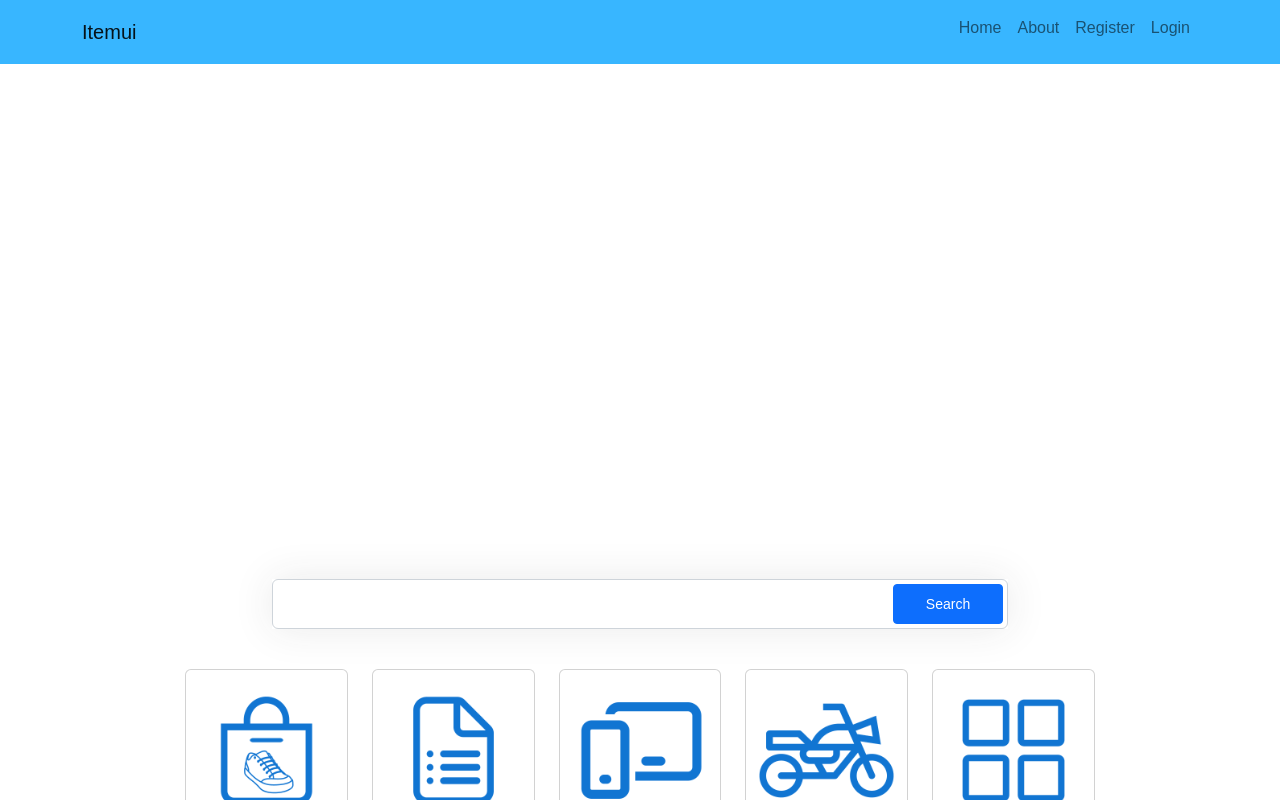
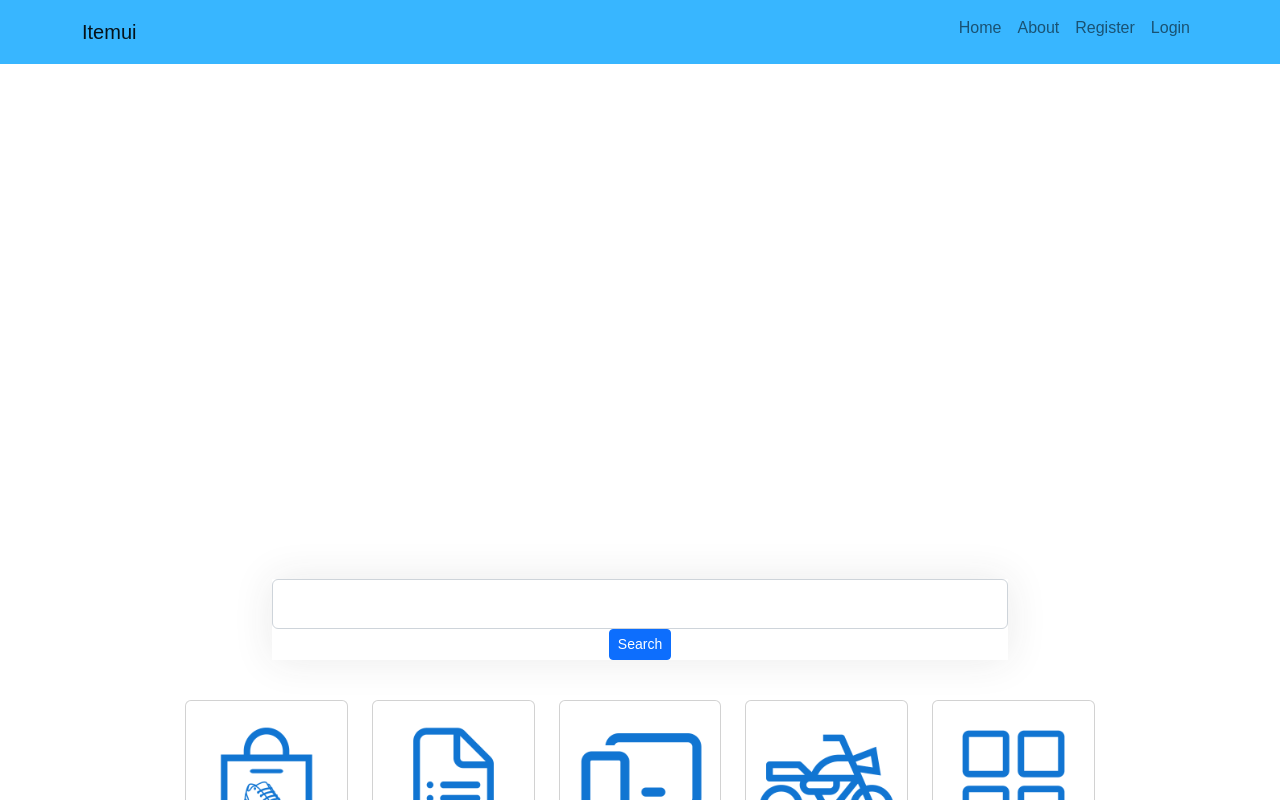
Before and after one commit to ariawanpramono/Itemui, a React (Create React App) app: page / in a window 1280 px wide. Shown: the top 800 px of the page. Built offline with nearby package versions, Linux system fonts and the light colour scheme.

Commit message:
adding serach function

```diff
--- a/src/component/SearchForm/SearchForm.js
+++ b/src/component/SearchForm/SearchForm.js
@@ -1,14 +1,27 @@
+import { useState } from "react";
+import { Link } from "react-router-dom";
 import "./SearchForm.css";
 
 const SearchForm = () => {
+
+  const [searchInput, setSearchInput] = useState('');
+
   return (
     <>
       <div class="container">
         <div class="row height d-flex justify-content-center align-items-center">
           <div class="col-md-8">
             <div class="search">
-              <input type="text" class="form-control"></input>
-              <button class="btn btn-sm btn-primary">Search</button>
+              <input
+                type="text"
+                className="form-control"
+                onChange={(e) => {
+                  setSearchInput(e.target.value);
+                }}
+              />
+              <Link state={{
+                searchKey: searchInput
+              }} to={'/detail/itemsbycategory'} class="btn btn-sm btn-primary">Search</Link>
             </div>
 
           </div>
```
